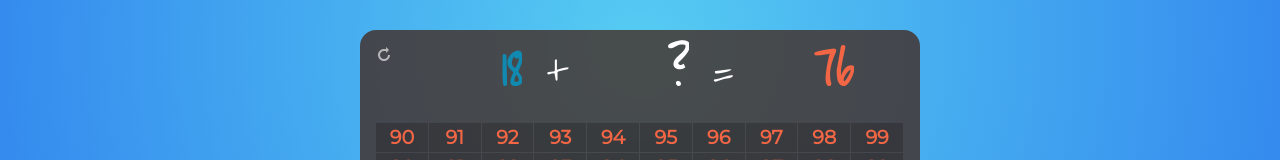
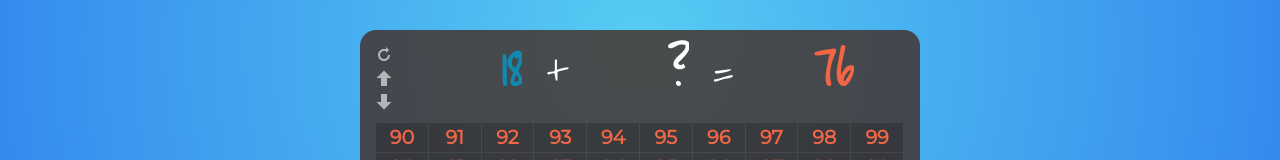
Before and after one commit to cleftheris/HotAirBalloon, an Angular app: page / in a window 1280 px wide. Shown: the part 1155-1315 px from the top of the page. Built offline with nearby package versions, Linux system fonts and the light colour scheme.

Commit message:
added commands to move up and down the scale

```diff
--- a/src/app/app.component.html
+++ b/src/app/app.component.html
@@ -17,7 +17,9 @@
   </div>
   <div>
     <div class="problem-panel">
-      <button class="refresh" title="reset" (click)="game.reset()"></button>
+      <button class="command refresh" title="reset" (click)="game.reset()"></button>
+      <button class="command up" title="move up" (click)="game.up()"></button>
+      <button class="command down" title="move down" (click)="game.down()"></button>
       <form>
         <input name="game_start" type="number" size="2" class="number start" [(ngModel)]="game.start" />
         <span class="operator add">+</span>
--- a/src/app/app.component.ts
+++ b/src/app/app.component.ts
@@ -8,7 +8,7 @@ import { IGame, Game } from './models';
 })
 export class AppComponent implements OnInit {
   title = 'HotAirBalloon';
-  game: IGame = null;
+  game: Game = null;
   numbers: number[];
 
   ngOnInit(): void {
--- a/src/app/models.ts
+++ b/src/app/models.ts
@@ -3,7 +3,6 @@ export interface IGame {
     start: number;
     target: number;
     amount?: number;
-    reset(): void;
 }
 
 export class Game implements IGame {
@@ -22,6 +21,33 @@ export class Game implements IGame {
         this.target = t;
         this.amount = undefined;
     }
+
+    up() {
+        if (isNaN(this.amount)) {
+            this.amount = 0;
+        }
+        const delta = this.target - this.start - this.amount;
+        const tens = Math.floor(this.target / 10) - Math.floor((this.start + this.amount) / 10);
+        if (tens > 0) {
+            this.amount += 10;
+        } else if (delta !== 0) {
+            this.amount += (delta > 0 ? 1 : -1);
+        }
+    }
+
+    down() {
+        if (isNaN(this.amount)) {
+            this.amount = 0;
+        }
+        const tens = Math.floor((this.start + this.amount) / 10) - Math.floor(this.start / 10);
+        const delta = this.amount - (tens * 10);
+        if (delta !== 0) {
+            this.amount += (delta > 0 ? -1 : 1);
+        } else if (tens > 0) {
+            this.amount -= 10;
+        }
+    }
+
     getRandomIntInclusive(min: number, max: number) {
         const minInt = Math.ceil(min);
         const maxInt = Math.floor(max);
--- a/src/assets/css/_basket.scss
+++ b/src/assets/css/_basket.scss
@@ -57,13 +57,11 @@ $creme:#f5f3db;
         }
     }
 
-    button.refresh {
-        position: absolute;
+    .command {
+        z-index: 100;
         padding: 0;
         width: 1rem;
         height: 1rem;
-        top: 1rem;
-        left: 1rem;
         border: none;
         background-color: transparent;
         background-image: url("./assets/img/reload-alt.svg");
@@ -78,6 +76,25 @@ $creme:#f5f3db;
         &:focus {
             border: none;
             outline: none;
+        }
+
+        &.refresh {
+            background-image: url("./assets/img/reload-alt.svg");
+            position: absolute;
+            top: 1rem;
+            left: 1rem;
+        }
+        &.up {
+            background-image: url("./assets/img/arrow-up.svg");
+            position: absolute;
+            top: 2.5rem;
+            left: 1rem;
+        }
+        &.down {
+            background-image: url("./assets/img/arrow-down.svg");
+            position: absolute;
+            top: 4rem;
+            left: 1rem;
         }
     }
 }
```
Also changed, not shown: src/assets/img/arrow-down.svg (added), src/assets/img/arrow-up.svg (added), 10 other files (tests, documents, lock files or other folders).
